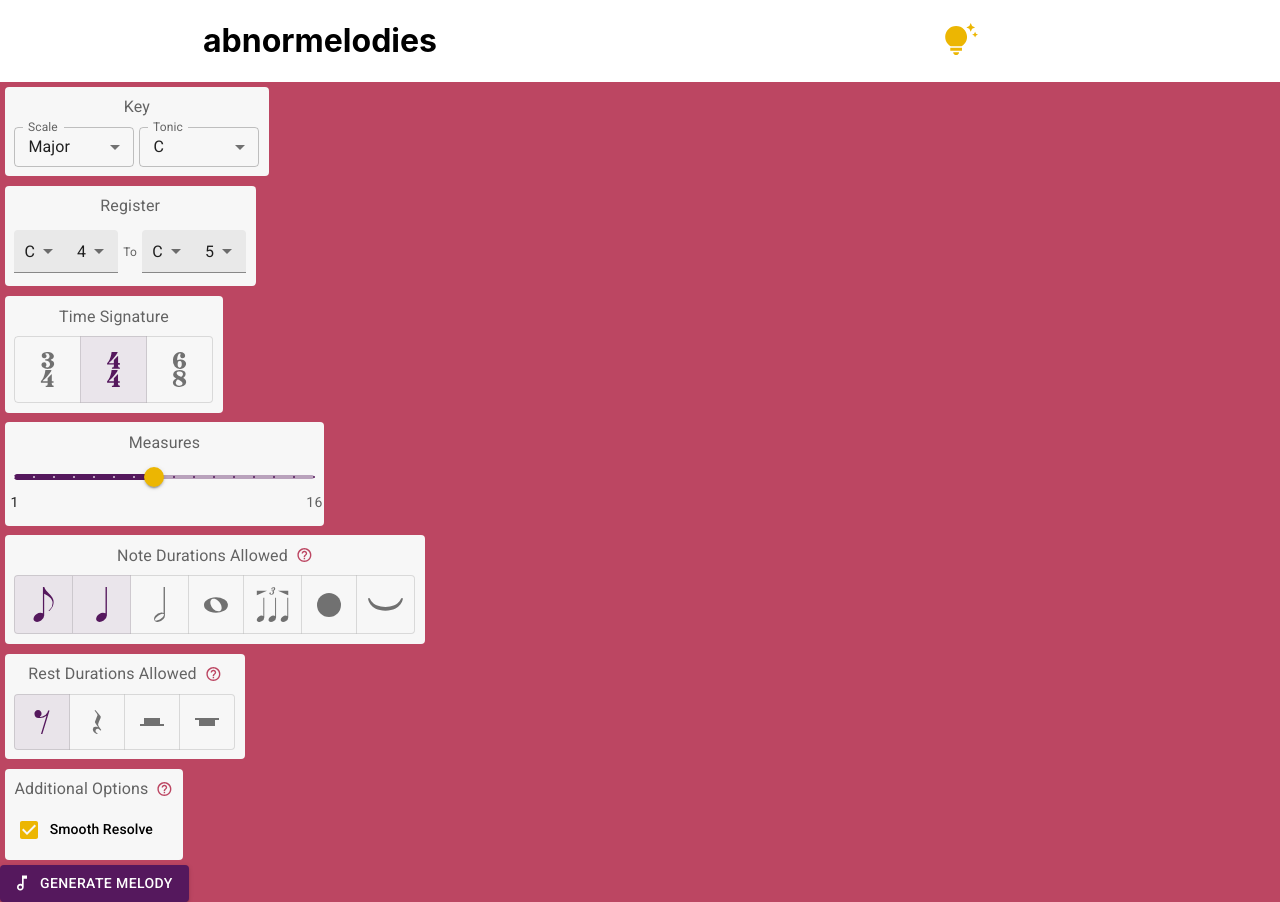
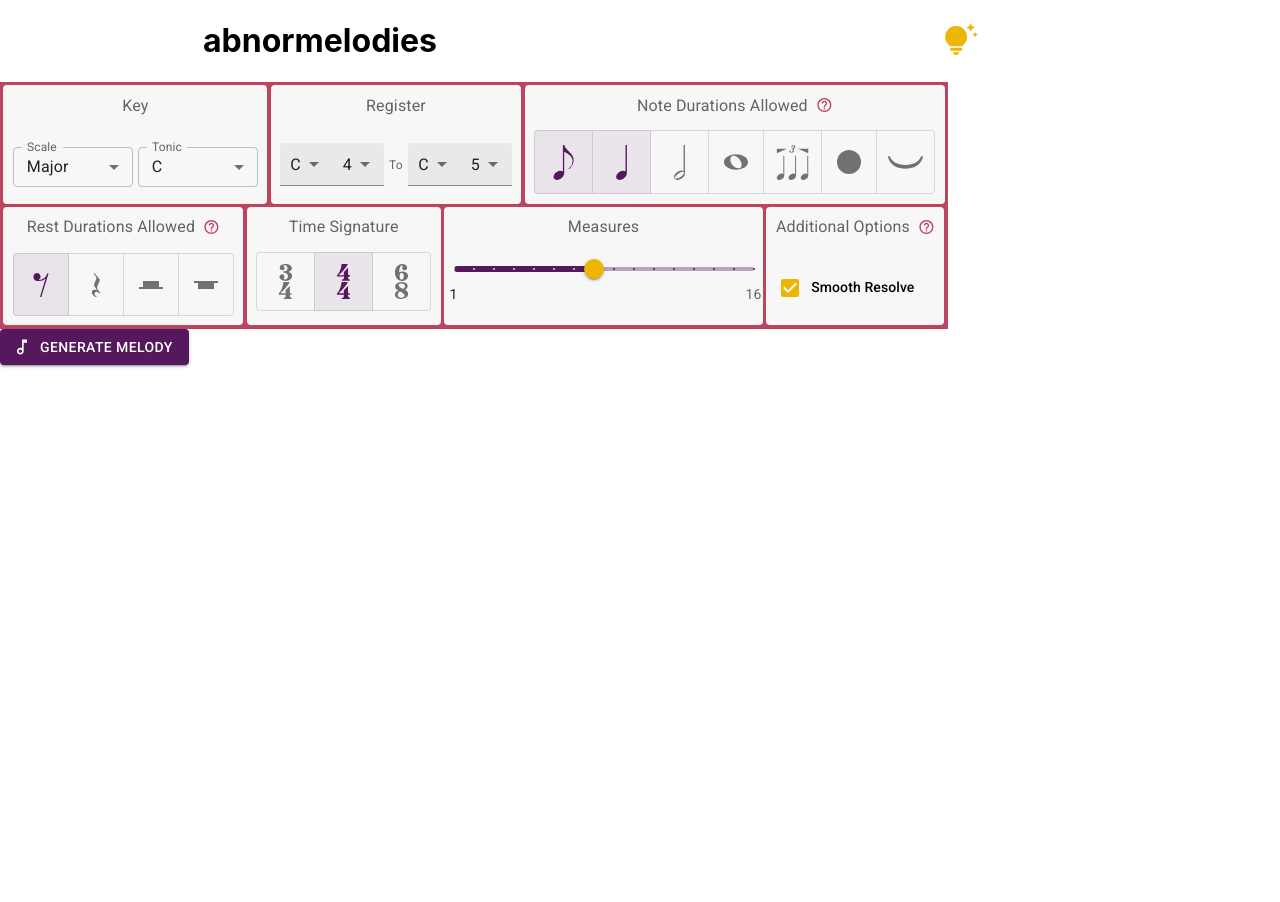
Before and after one commit to technikka/Abnormelodies_UI, a React (Create React App) app: page / in a window 1280 px wide. After the commit the page ends 800 px from the top, so only its background shows below. Built offline with nearby package versions, Linux system fonts and the light colour scheme.

Commit message:
add some form control styling

```diff
--- a/src/App.js
+++ b/src/App.js
@@ -40,11 +40,12 @@ const App = () => {
     // },
     itemContainerStyle: {
       backgroundColor: "#f7f7f7",
-      margin: "0.3em",
+      // margin: "0.3em",
       padding: "0 .6em .6em .6em",
       borderRadius: "4px",
       display: "inline-grid",
       justifyItems: "center",
+      height: "109px"
     },
     itemLabelContainerStyle: {
       display: "grid",
--- a/src/components/Form.js
+++ b/src/components/Form.js
@@ -243,9 +243,19 @@ const Form = (props) => {
     return tonic;
   };
 
-  const formContainerStyle = {
+  const containerStyle = {
+    padding: "0.2em",
     backgroundColor: theme.palette.tertiary.main,
-    display: "grid",
+    display: "flex",
+    flexWrap: "wrap",
+    gap: "0.2em",
+    // justifyContent: "space-around",
+    maxWidth: "942px",
+  }
+
+  const itemStyle = {
+    display: "inline-block",
+    width: "max-content",
   }
 
   return (
@@ -254,9 +264,10 @@ const Form = (props) => {
         e.preventDefault();
         handleSubmission();
       }}
-      style={formContainerStyle}
+
     >
-      <div>
+      <div style={containerStyle}>
+        <div className="key" style={itemStyle}>
           <FormKey
             scale={scale}
             handleScaleChange={handleScaleChange}
@@ -266,8 +277,7 @@ const Form = (props) => {
             formatTonicString={formatTonicString}
           />
         </div>
-
-      <div>
+        <div style={itemStyle}>
           <FormRegister
             scale={scale}
             tonic={tonic}
@@ -283,24 +293,7 @@ const Form = (props) => {
             formatTonicString={formatTonicString}
           />
         </div>
-
-      <div>
-        <FormTimeSignature
-          time_signature={time_signature}
-          handleTimeSignatureChange={handleTimeSignatureChange}
-        />
-      </div>
-
-      <div>
-        <FormMeasures
-          num_measures={num_measures}
-          minMeasures={minMeasures}
-          maxMeasures={maxMeasures}
-          handleNumMeasuresChange={handleNumMeasuresChange}
-        />
-      </div>
-
-      <div>
+        <div style={itemStyle}>
           <FormNoteDurations
             note_durations={note_durations}
             handleNoteDurationsChange={handleNoteDurationsChange}
@@ -309,20 +302,33 @@ const Form = (props) => {
             rest_durations={rest_durations}
           />
         </div>
-
-      <div>
+        <div style={itemStyle}>
           <FormRestDurations
             rest_durations={rest_durations}
             handleRestDurationsChange={handleRestDurationsChange}
             time_signature={time_signature}
           />
         </div>
-
-      <div>
+        <div style={itemStyle}>
+          <FormTimeSignature
+            time_signature={time_signature}
+            handleTimeSignatureChange={handleTimeSignatureChange}
+          />
+        </div>
+        <div style={itemStyle}>
+          <FormMeasures
+            num_measures={num_measures}
+            minMeasures={minMeasures}
+            maxMeasures={maxMeasures}
+            handleNumMeasuresChange={handleNumMeasuresChange}
+          />
+        </div>
+        <div style={itemStyle}>
           <FormRules
             rules={rules}
             handleRulesChange={handleRulesChange}
           />
+        </div>
       </div>
 
       { alertIsVisible &&
@@ -331,7 +337,7 @@ const Form = (props) => {
           There are unresolved errors on this page preventing a new melody from generating.
         </Alert> }
 
-      <div>
+      <div style={itemStyle}>
         <Button variant="contained" color="primary" type="submit" startIcon={<MusicNoteOutlinedIcon />} >
           Generate Melody
         </Button>
--- a/src/components/FormTimeSignature.js
+++ b/src/components/FormTimeSignature.js
@@ -22,7 +22,6 @@ const FormTimeSignature = (props) => {
           <ToggleButtonGroup
             value={props.time_signature}
             onChange={props.handleTimeSignatureChange}
-            size="large"
             color="primary"
             exclusive
             aria-label="time signature"
```
Lines whose indentation alone changed are shown as unchanged.
